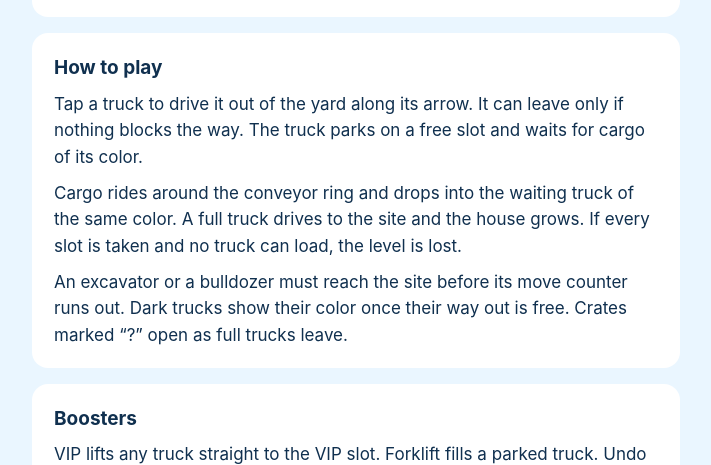
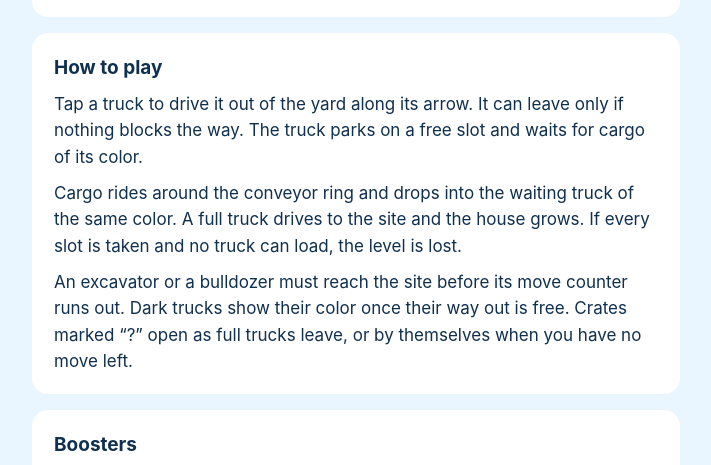
Before and after one commit to kir9226477-cell/crew-jam-support, a plain HTML site: page truck-out/index.html in a window 1280 px wide. Shown: the part 279-744 px from the top of the page, without its empty margins (284-995 px from the left). Drawn offline with Linux system fonts and the light colour scheme.

Commit message:
Mention that crates open by themselves when the player is stuck
Co-Authored-By: Claude Opus 5.5 <noreply@anthropic.com>
Claude-Session: https://claude.ai/code/session_01Epjgc7DDTc4m3jEnArMn5D

```diff
--- a/truck-out/index.html
+++ b/truck-out/index.html
@@ -23,7 +23,7 @@
     <h2>How to play</h2>
     <p>Tap a truck to drive it out of the yard along its arrow. It can leave only if nothing blocks the way. The truck parks on a free slot and waits for cargo of its color.</p>
     <p>Cargo rides around the conveyor ring and drops into the waiting truck of the same color. A full truck drives to the site and the house grows. If every slot is taken and no truck can load, the level is lost.</p>
-    <p>An excavator or a bulldozer must reach the site before its move counter runs out. Dark trucks show their color once their way out is free. Crates marked “?” open as full trucks leave.</p>
+    <p>An excavator or a bulldozer must reach the site before its move counter runs out. Dark trucks show their color once their way out is free. Crates marked “?” open as full trucks leave, or by themselves when you have no move left.</p>
   </section>
   <section>
     <h2>Boosters</h2>
```
